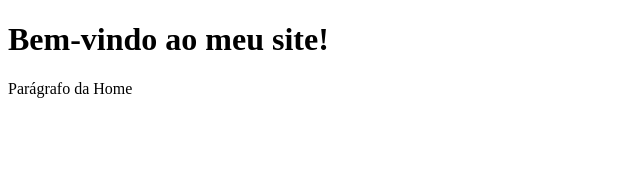
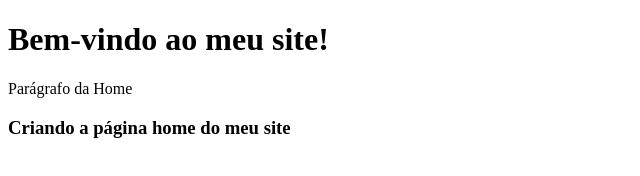
Before and after one commit to Jvmachado01/GitHubLesson, a plain HTML site: page home.html in a window 1280 px wide. Shown: the whole page, without its empty margins (0-640 px from the left). Drawn offline with Linux system fonts and the light colour scheme.

Commit message:
Criando descricao da pagina home

```diff
--- a/home.html
+++ b/home.html
@@ -9,5 +9,7 @@
     <h1>Bem-vindo ao meu site!</h1>
     <p>Parágrafo da Home</p>
 
+    <h3>Criando a página home do meu site</h3>
+
 </body>
 </html>
```
